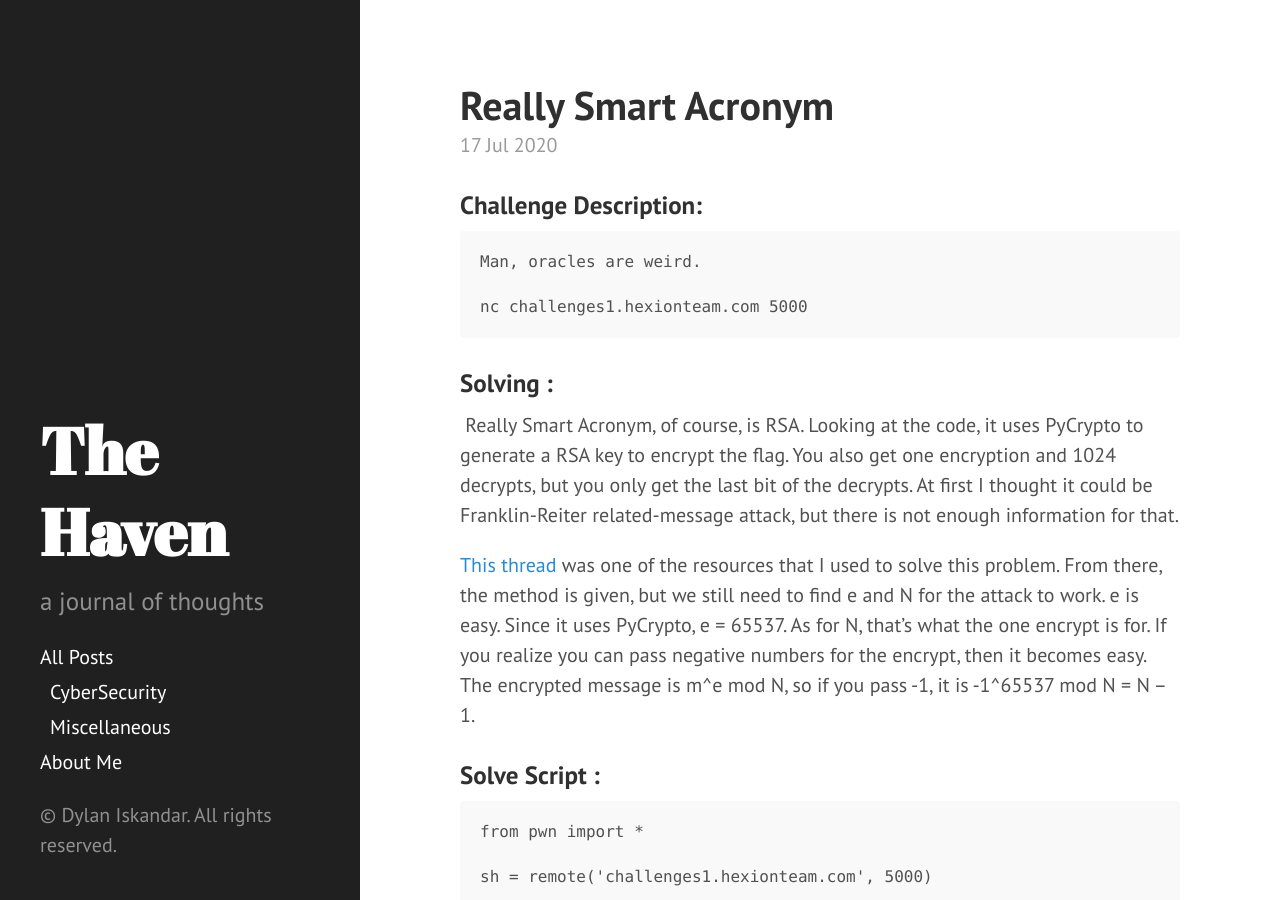
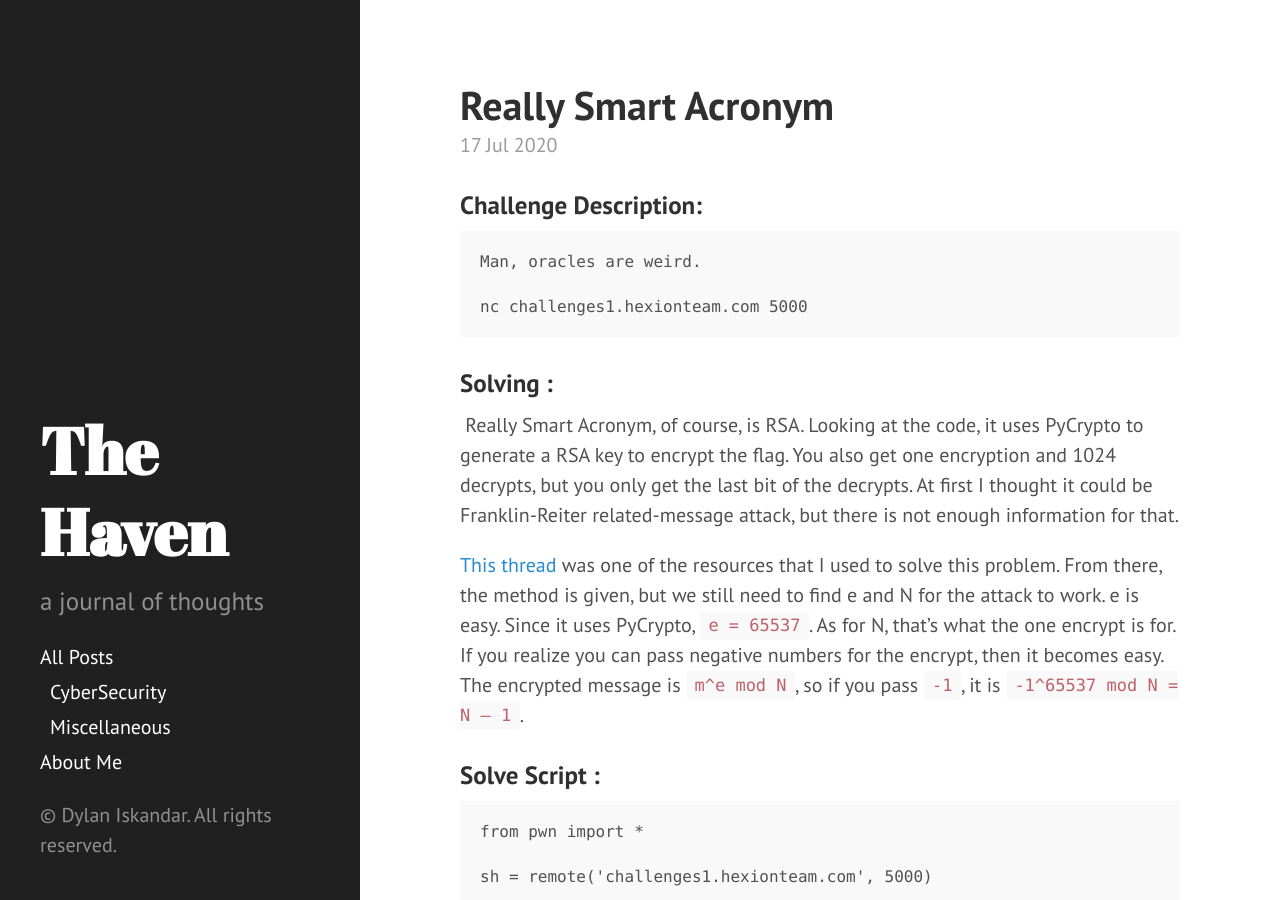
Before and after one commit to mayuridev/myblog, a Jekyll site: the page built from _posts/2020-07-17-Really Smart Acronym.md, in a window 1280 px wide and 900 px high. Built offline with Jekyll 4.4.1, drawn with Linux system fonts in a browser that asks for light colours; our own code applies the rules of GitHub Pages for plain Markdown files.

Commit message:
highlighting

```diff
--- a/_posts/2020-07-17-Really Smart Acronym.md
+++ b/_posts/2020-07-17-Really Smart Acronym.md
@@ -18,7 +18,8 @@ nc challenges1.hexionteam.com 5000
 
 <!--more-->
 
-[This thread](https://crypto.stackexchange.com/questions/11053/rsa-least-significant-bit-oracle-attack) was one of the resources that I used to solve this problem. From there, the method is given, but we still need to find e and N for the attack to work. e is easy. Since it uses PyCrypto, e = 65537. As for N, that’s what the one encrypt is for. If you realize you can pass negative numbers for the encrypt, then it becomes easy. The encrypted message is m^e mod N, so if you pass -1, it is -1^65537 mod N = N – 1.
+[This thread](https://crypto.stackexchange.com/questions/11053/rsa-least-significant-bit-oracle-attack) was one of the resources that I used to solve this problem. From there, the method is given, but we still need to find e and N for the attack to work. e is easy. Since it uses PyCrypto, `e = 65537`. As for N, that’s what the one encrypt is for. If you realize you can pass negative numbers for the encrypt, then it becomes easy. The encrypted message is `m^e mod N`, so if you pass `-1`, it is
+`-1^65537 mod N = N – 1`.
 
 ### **Solve Script :**
 
```
